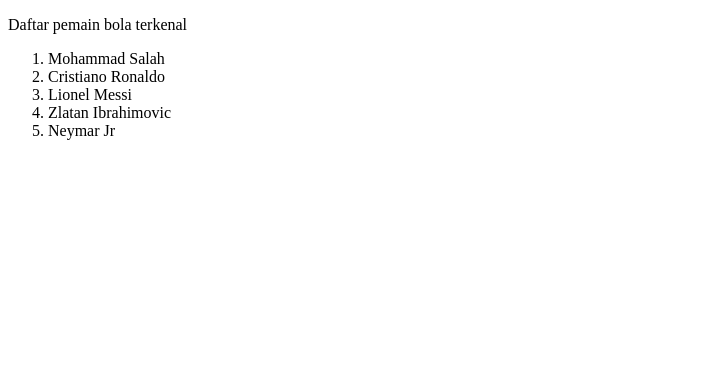
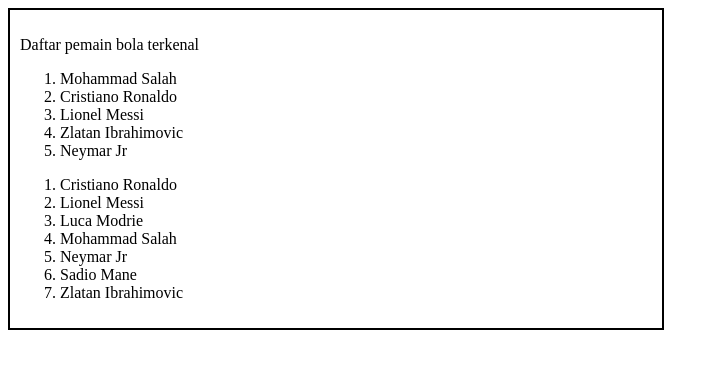
Before and after one commit to MID15/pw2021_203040126, a PHP site: page /latihan3b.php in a window 1280 px wide. Shown: the top 369 px of the page, without its empty margins (0-719 px from the left). Run offline with PHP 8.4, Linux system fonts and the light colour scheme.

Commit message:
latihan3b

```diff
--- a/praktikum/tugas3/latihan3b.php
+++ b/praktikum/tugas3/latihan3b.php
@@ -15,6 +15,13 @@
     <meta http-equiv="X-UA-Compatible" content="IE=edge">
     <meta name="viewport" content="width=device-width, initial-scale=1.0">
     <title>Document</title>
+    <style>
+        .kotak {
+            border: 2px solid black;
+            width: 50%;
+            padding: 10px;
+        }
+    </style>
 </head>
 <body>
     <div class="kotak">
@@ -24,6 +31,16 @@
                         <li><?= $n; ?></li>
                 <?php endforeach ?>
             </ol>
+            <?php
+                array_push($nama, 'Luca Modrie', 'Sadio Mane');
+                sort($nama);
+            ?>
+            <ol>
+                <?php foreach($nama as $n) : ?>
+                        <li><?= $n; ?></li>
+                <?php endforeach ?>
+            </ol>
+
     </div>
 </body>
 </html>
```
